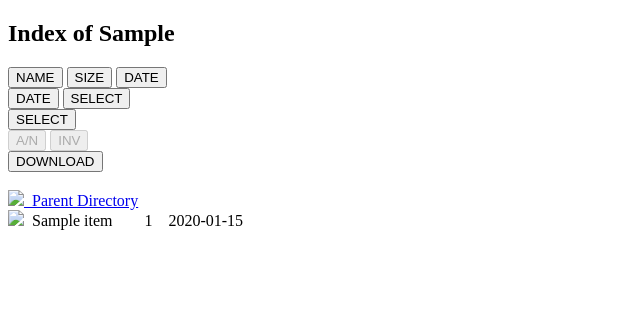
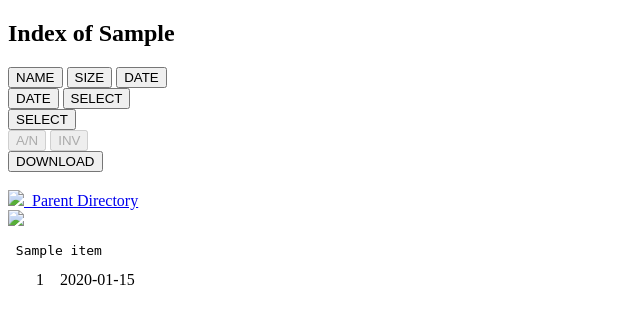
Before and after one commit to Sergio00166/webFILE, a Python web app: template templates/index.html in a window 1280 px wide. Shown: the top 324 px of the page, without its empty margins (0-640 px from the left). Run offline with Jinja, Linux system fonts and the light colour scheme; the template is opened without the code that fills it: most values are stand-ins (such as "Sample title", 1, 10 or a date in 2020).

Commit message:
Fixed spaces

```diff
--- a/app/functions.py
+++ b/app/functions.py
@@ -18,8 +18,8 @@ file_type_map = {v: k for k, vals in file_types.items() for v in vals}
 # Check if the file is a binary file or not
 textchars = bytearray({7,8,9,10,12,13,27} | set(range(0x20, 0x100)) - {0x7f})
 is_binary = lambda path: bool(open(path, mode="rb").read(1024).translate(None, textchars))
-# Function to compress HTML output (460KB to 180KB)
-minify = lambda stream: (x.replace('\n', '').replace('  ', '') for x in stream)
+# Function to compress HTML output without modifying contents
+minify = lambda stream: (''.join(map(str.strip, x.split("\n"))) for x in stream)
 
 
 def getclient(request):
--- a/static/css/index.css
+++ b/static/css/index.css
@@ -36,6 +36,12 @@ button:hover {
 button:disabled {
     background-color: #111111;
     color: gray;
+}
+pre {
+    white-space: pre-wrap;
+    font-family: inherit;
+    font-size: inherit;
+    margin: 0;
 }
 .backdir {
     display: flex;
--- a/templates/index.html
+++ b/templates/index.html
@@ -85,7 +85,7 @@
                      {% endif %}
                     </span>
                     <span class="first">
-                        {{ item['name'] }}
+                        <pre> {{ item['name'] }} </pre>
                         {% if item['description'] == 'directory' %}
                             <t class="small">/</t>
                         {% endif %}
--- a/templates/index_cli.html
+++ b/templates/index_cli.html
@@ -31,10 +31,8 @@
             <tr>
                 <td><a href="{{ url_for('explorer', path=item['path']) }}">
                 {{ item['name'] }}{% if item['description']=='directory' %}/{% endif %}</a></td>
-                <td>&nbsp;&nbsp;</td>
-                <td align="right">{{ item['size'] }}</td>
-                <td></td>
-                <td align="right">{{ item['mtime'] }}</td>
+                <td>&nbsp;&nbsp;</td><td align="right">{{ item['size'] }}</td>
+                <td></td><td align="right">{{ item['mtime'] }}</td>
             </tr>
         {% endfor %}
     </table>
```
Also changed, not shown: templates/audio.html (+4 -4 lines).
